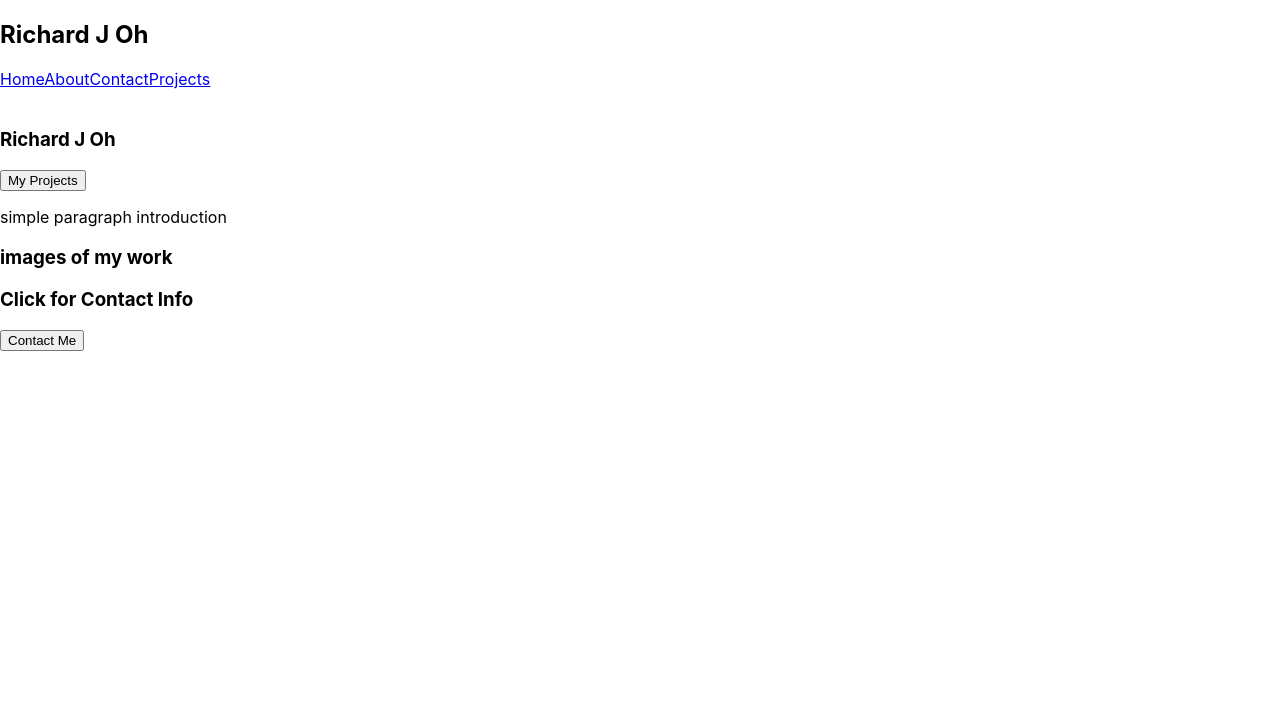
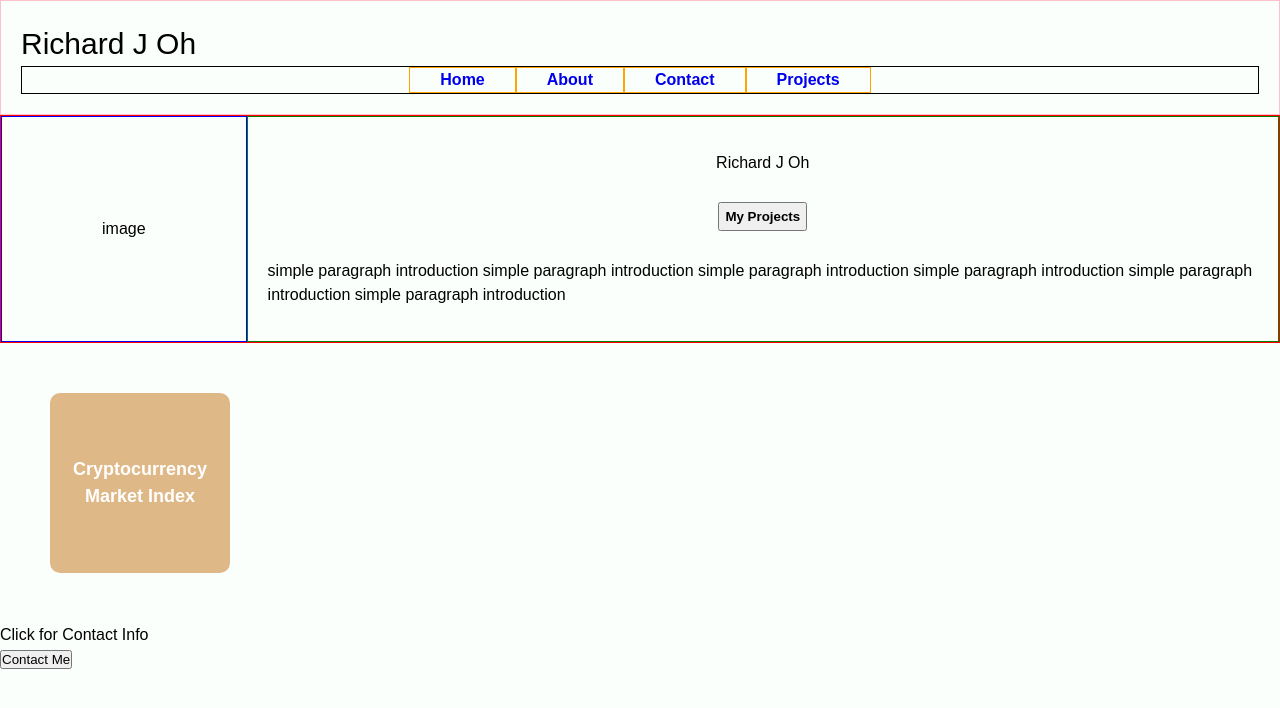
Before and after one commit to ayv8er/portfoliopage, a React (Create React App) app: page / in a window 1280 px wide. Shown: the top 708 px of the page. Built offline with nearby package versions, Linux system fonts and the light colour scheme.

Commit message:
overall structure laid, footer incomplete

```diff
--- a/src/App.css
+++ b/src/App.css
@@ -1,38 +1,231 @@
-.App {
-  text-align: center;
+/* http://meyerweb.com/eric/tools/css/reset/
+   v2.0 | 20110126
+   License: none (public domain)
+*/
+
+html,
+body,
+div,
+span,
+applet,
+object,
+iframe,
+h1,
+h2,
+h3,
+h4,
+h5,
+h6,
+p,
+blockquote,
+pre,
+a,
+abbr,
+acronym,
+address,
+big,
+cite,
+code,
+del,
+dfn,
+em,
+img,
+ins,
+kbd,
+q,
+s,
+samp,
+small,
+strike,
+strong,
+sub,
+sup,
+tt,
+var,
+b,
+u,
+i,
+center,
+dl,
+dt,
+dd,
+ol,
+ul,
+li,
+fieldset,
+form,
+label,
+legend,
+table,
+caption,
+tbody,
+tfoot,
+thead,
+tr,
+th,
+td,
+article,
+aside,
+canvas,
+details,
+embed,
+figure,
+figcaption,
+footer,
+header,
+hgroup,
+menu,
+nav,
+output,
+ruby,
+section,
+summary,
+time,
+mark,
+audio,
+video {
+  margin: 0;
+  padding: 0;
+  border: 0;
+  font-size: 100%;
+  font: inherit;
+  vertical-align: baseline;
+}
+/* HTML5 display-role reset for older browsers */
+article,
+aside,
+details,
+figcaption,
+figure,
+footer,
+header,
+hgroup,
+menu,
+nav,
+section {
+  display: block;
+}
+body {
+  line-height: 1;
+}
+ol,
+ul {
+  list-style: none;
+}
+blockquote,
+q {
+  quotes: none;
+}
+blockquote:before,
+blockquote:after,
+q:before,
+q:after {
+  content: "";
+  content: none;
+}
+table {
+  border-collapse: collapse;
+  border-spacing: 0;
 }
 
-.App-logo {
-  height: 40vmin;
-  pointer-events: none;
+/* start */
+
+* {
+  box-sizing: border-box;
+  text-decoration: none;
+  padding: 0;
+  margin: 0;
+  max-width: 100%;
 }
 
-@media (prefers-reduced-motion: no-preference) {
-  .App-logo {
-    animation: App-logo-spin infinite 20s linear;
-  }
+html {
+  font-size: 62.5%;
 }
 
-.App-header {
-  background-color: #282c34;
-  min-height: 100vh;
-  display: flex;
-  flex-direction: column;
-  align-items: center;
-  justify-content: center;
-  font-size: calc(10px + 2vmin);
-  color: white;
+body {
+  font-family: sans-serif, serif;
+  line-height: 1.5;
+  font-size: 1.6rem;
+  background-color: #fbfffb;
+  color: black;
 }
 
-.App-link {
-  color: #61dafb;
+h1 {
+  font-size: 3rem;
 }
 
-@keyframes App-logo-spin {
-  from {
-    transform: rotate(0deg);
-  }
-  to {
-    transform: rotate(360deg);
-  }
+.navHead {
+  display: flex;
+  flex-flow: column nowrap;
+  border: pink 1px solid;
+  padding: 2rem;
 }
+
+.navigator {
+  display: flex;
+  justify-content: center;
+  flex-wrap: nowrap;
+  border: 1px black solid;
+}
+
+.links {
+  border: orange 1px solid;
+  padding: 0 3rem 0 3rem;
+  font-weight: bold;
+  text-decoration: none;
+}
+
+.introMain {
+  display: flex;
+  justify-content: space-between;
+  border: red 1px solid;
+}
+
+.introLeft {
+  border: blue 1px solid;
+  flex: 0 1 auto;
+  padding: 10rem;
+}
+
+.introRight {
+  display: flex;
+  flex-flow: column nowrap;
+  align-content: space-between;
+  border: green 1px solid;
+  flex: 0 1 auto;
+  padding: 2rem;
+  justify-content: space-around;
+  align-items: center;
+}
+
+.introButton {
+  padding: 0.5rem;
+  font-weight: bold;
+}
+
+.projects {
+  display: flex;
+  flex-flow: row wrap;
+}
+
+.link {
+  font-weight: bold;
+  font-size: 1.8rem;
+  color: white;
+  width: 18rem;
+  height: 18rem;
+  cursor: pointer;
+  display: flex;
+  text-align: center;
+  align-items: center;
+  margin: 5rem;
+  padding: 2rem;
+  border-radius: 10px;
+  overflow: auto;
+  overflow-wrap: break-word;
+  hyphens: auto;
+}
+
+#crypto {
+  background-color: burlywood;
+}
--- a/src/App.js
+++ b/src/App.js
@@ -1,5 +1,10 @@
 import React from "react";
-import { BrowserRouter as Router, Route, Link, Switch } from "react-router-dom";
+import {
+  BrowserRouter as Router,
+  Route,
+  NavLink,
+  Switch,
+} from "react-router-dom";
 
 import "./App.css";
 import Intro from "./components/Intro";
@@ -15,10 +20,38 @@ function App() {
             <h1>Richard J Oh</h1>
           </div>
           <div className="navigator">
-            <Link to="/home">Home</Link>
-            <Link to="/about">About</Link>
-            <Link to="/contact">Contact</Link>
-            <Link to="/projects">Projects</Link>
+            <NavLink
+              to="/home"
+              className="links"
+              exact
+              activeStyle={{ color: "red" }}
+            >
+              Home
+            </NavLink>
+            <NavLink
+              to="/about"
+              className="links"
+              exact
+              activeStyle={{ color: "red" }}
+            >
+              About
+            </NavLink>
+            <NavLink
+              to="/contact"
+              className="links"
+              exact
+              activeStyle={{ color: "red" }}
+            >
+              Contact
+            </NavLink>
+            <NavLink
+              to="/projects"
+              className="links"
+              exact
+              activeStyle={{ color: "red" }}
+            >
+              Projects
+            </NavLink>
           </div>
         </nav>
       </header>
--- a/src/components/Clips.js
+++ b/src/components/Clips.js
@@ -1,10 +1,12 @@
 import React from "react";
+
+import Crypto from "./Crypto";
 
 const Clips = () => {
   return (
-    <div>
-      <h3>images of my work</h3>
-    </div>
+    <section className="projects">
+      <Crypto />
+    </section>
   );
 };
 
--- /dev/null
+++ b/src/components/Crypto.js
@@ -0,0 +1,22 @@
+import React from "react";
+
+const Crypto = () => {
+  return (
+    <a
+      className="linkContainer"
+      href="https://cryptomarketinfo.vercel.app/"
+      rel="noreferrer"
+      target="_blank"
+    >
+      <div id="crypto" className="link">
+        <h3>
+          Crypto
+          <wbr />
+          currency Market Index
+        </h3>
+      </div>
+    </a>
+  );
+};
+
+export default Crypto;
--- a/src/components/Intro.js
+++ b/src/components/Intro.js
@@ -3,21 +3,22 @@ import { Link } from "react-router-dom";
 
 const Intro = () => {
   return (
-    <>
-      <div>
-        <img />
+    <section className="introMain">
+      <div className="introLeft">
+        <h3>image</h3>
       </div>
-
-      <div>
+      <div className="introRight">
         <h3>Richard J Oh</h3>
-
         <Link to={"/projects"}>
-          <input type="button" value="My Projects" />
+          <input type="button" className="introButton" value="My Projects" />
         </Link>
-
-        <p>simple paragraph introduction</p>
+        <p>
+          simple paragraph introduction simple paragraph introduction simple
+          paragraph introduction simple paragraph introduction simple paragraph
+          introduction simple paragraph introduction
+        </p>
       </div>
-    </>
+    </section>
   );
 };
 
```
